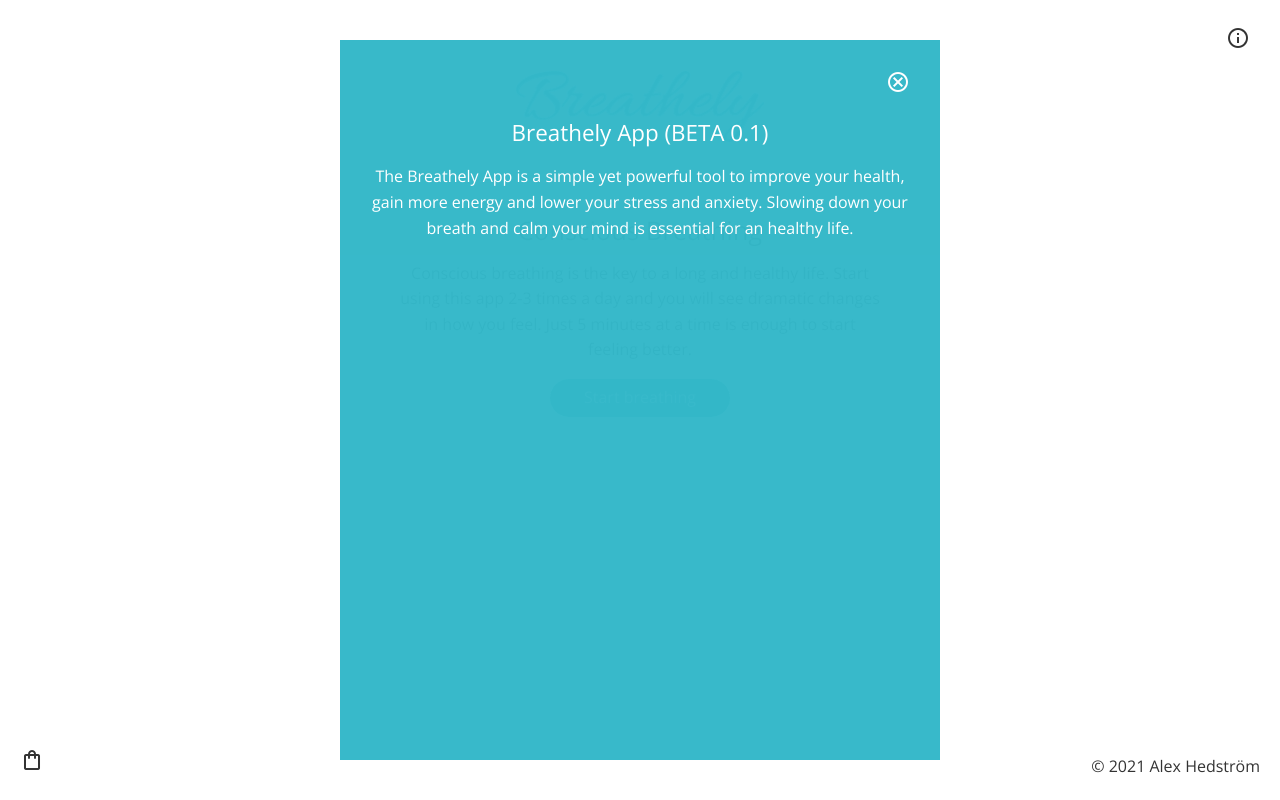
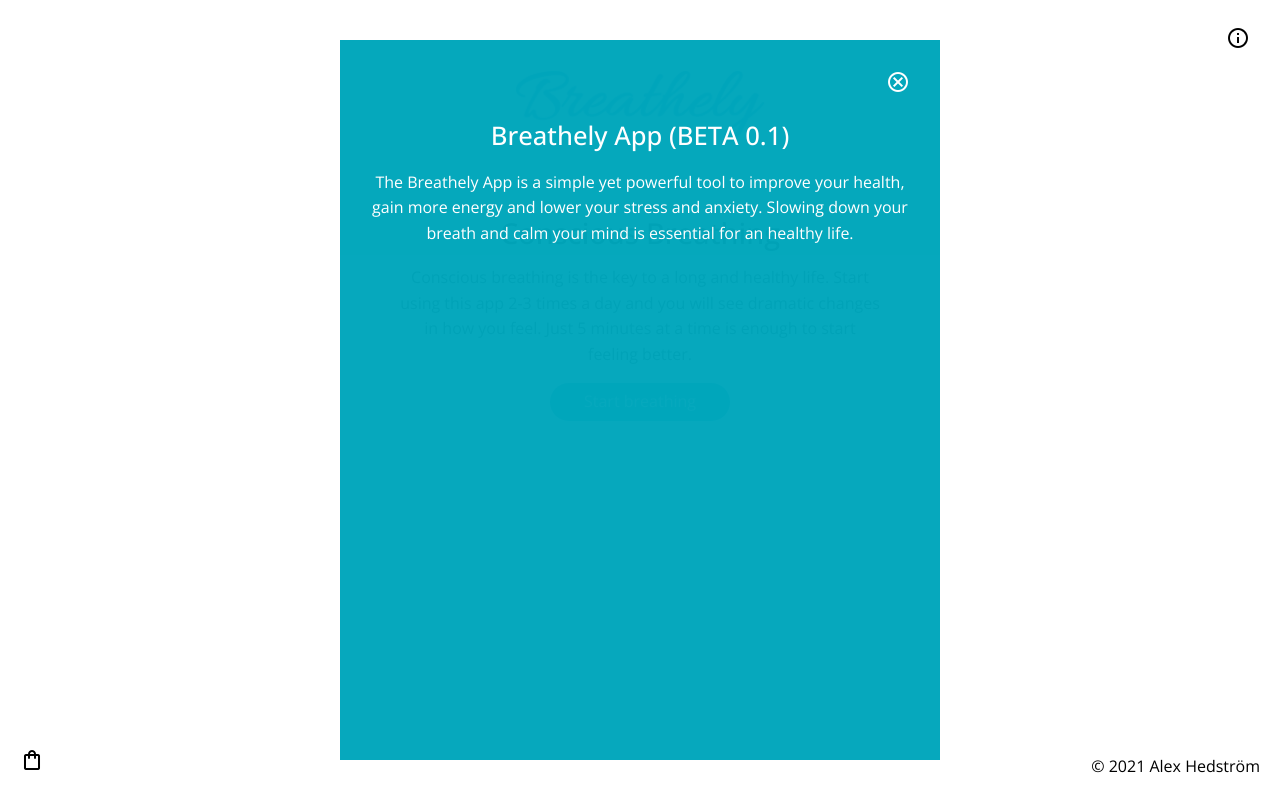
Before and after one commit to alexhedstrom/breathely, a plain HTML site: page index.html in a window 1280 px wide. Both pictures are taken after a click on the element "info". Drawn offline with nearby package versions, Linux system fonts and the light colour scheme; some packages are replaced by stand-ins of ours.

Commit message:
Updated css

```diff
--- a/css/styles.css
+++ b/css/styles.css
@@ -5,8 +5,7 @@
 
 body {
     font-family: 'Open Sans', sans-serif;
-    font-weight: 300;
-    opacity: .8;
+    font-weight: 400;
     line-height: 1.6em;
     color: black;
 }
@@ -34,16 +33,16 @@
 }
 
 h1 {
-    font-weight: 400;
+    font-weight: 500;
+    font-size: 1.8em;
+}
+h2 {
+    font-weight: 500;
     font-size: 1.6em;
 }
-h2 {
-    font-weight: 400;
+h3 {
+    font-weight: 500;
     font-size: 1.4em;
-}
-h3 {
-    font-weight: 400;
-    font-size: 1.2em;
 }
 
 .loaderoverlay {
```
